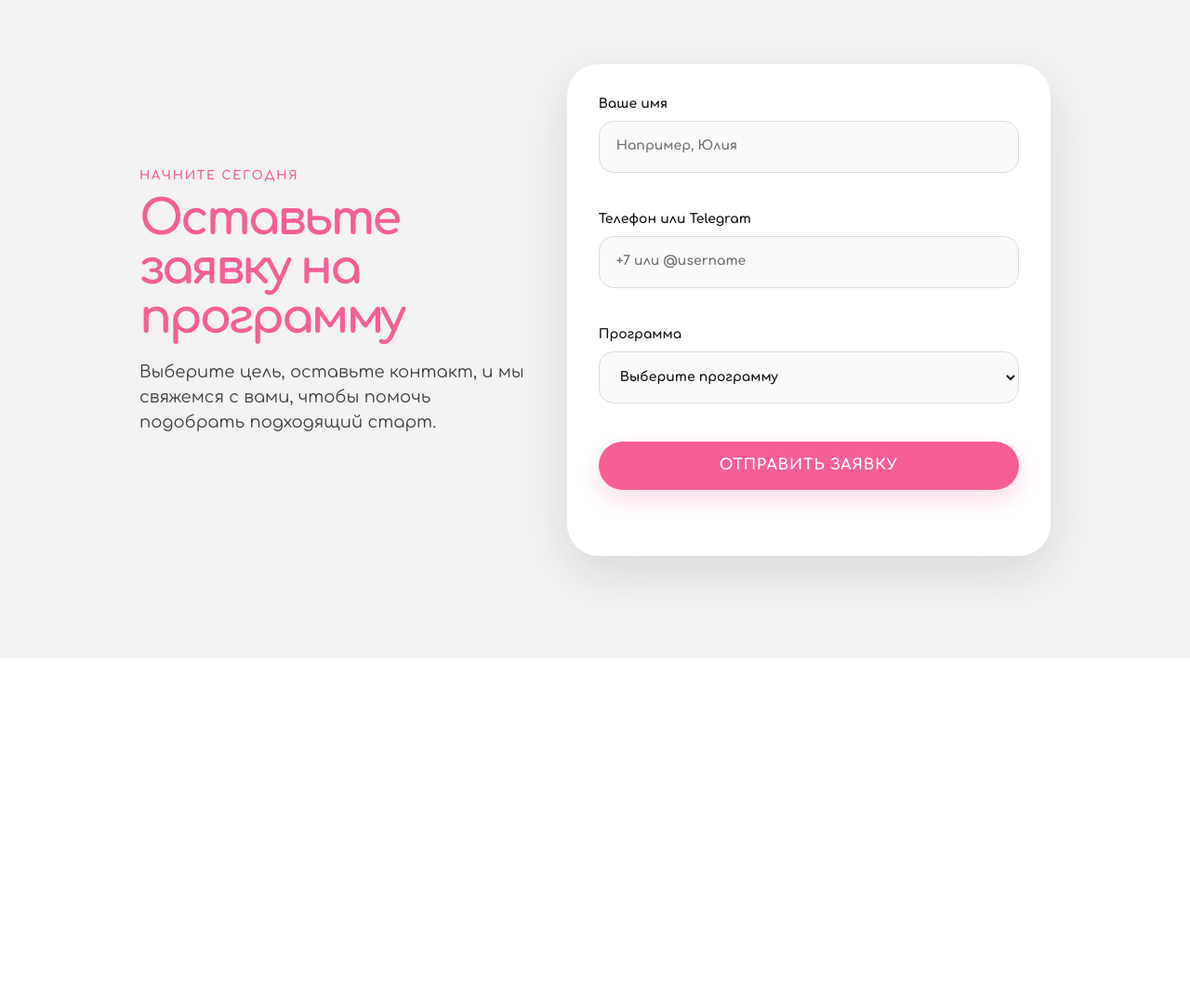
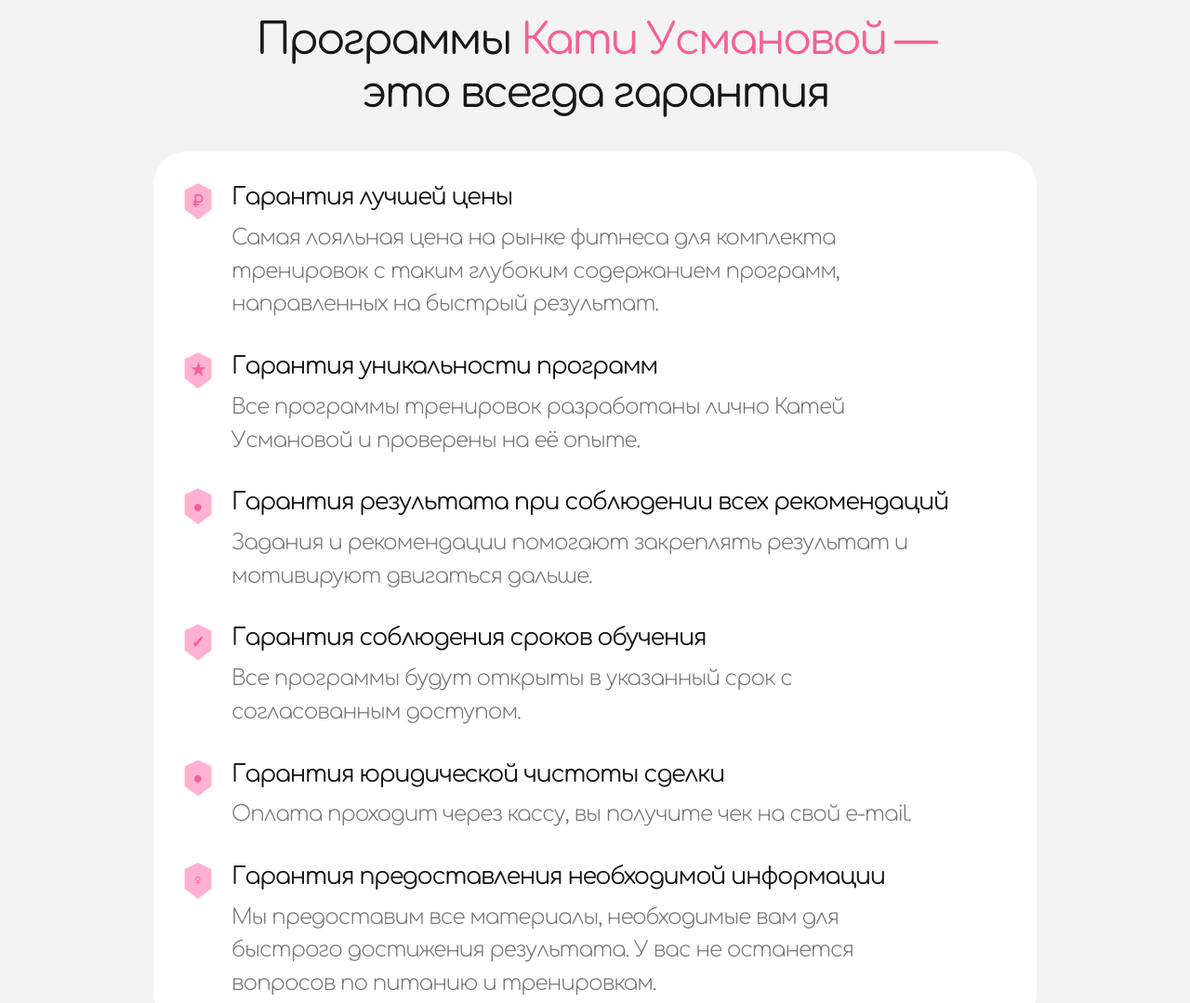
Before and after one commit to juliavibecoding-ai/usmanova-fit-test, a website: page index.html in a window 1280 px wide. Shown: the part 1760-2839 px from the top of the page at 93% size. Before the commit the page ends 2468 px from the top, so only its background shows below. Drawn offline with Linux system fonts and the light colour scheme.

Commit message:
fix: add original guarantees screen

```diff
--- a/index.html
+++ b/index.html
@@ -14,7 +14,7 @@
       href="https://fonts.googleapis.com/css2?family=Comfortaa:wght@300;400;500;600;700&display=swap"
       rel="stylesheet"
     >
-    <link rel="stylesheet" href="styles.css?v=three-screens">
+    <link rel="stylesheet" href="styles.css?v=guarantees">
   </head>
   <body>
     <main>
@@ -88,40 +88,62 @@
         </div>
       </section>
 
-      <section class="lead-screen" id="form" aria-labelledby="lead-title">
-        <div class="section-shell lead-screen__inner">
-          <div class="lead-screen__copy">
-            <p class="eyebrow">Начните сегодня</p>
-            <h2 id="lead-title">Оставьте заявку на программу</h2>
-            <p>
-              Выберите цель, оставьте контакт, и мы свяжемся с вами, чтобы помочь
-              подобрать подходящий старт.
-            </p>
+      <section class="guarantees" aria-labelledby="guarantees-title">
+        <div class="section-shell guarantees__inner">
+          <h2 id="guarantees-title">
+            Программы <span>Кати Усмановой —</span><br>
+            это всегда гарантия
+          </h2>
+
+          <div class="guarantee-card">
+            <article class="guarantee-item">
+              <span class="guarantee-icon">₽</span>
+              <div>
+                <h3>Гарантия лучшей цены</h3>
+                <p>Самая лояльная цена на рынке фитнеса для комплекта тренировок с таким глубоким содержанием программ, направленных на быстрый результат.</p>
+              </div>
+            </article>
+
+            <article class="guarantee-item">
+              <span class="guarantee-icon">★</span>
+              <div>
+                <h3>Гарантия уникальности программ</h3>
+                <p>Все программы тренировок разработаны лично Катей Усмановой и проверены на её опыте.</p>
+              </div>
+            </article>
+
+            <article class="guarantee-item">
+              <span class="guarantee-icon">●</span>
+              <div>
+                <h3>Гарантия результата при соблюдении всех рекомендаций</h3>
+                <p>Задания и рекомендации помогают закреплять результат и мотивируют двигаться дальше.</p>
+              </div>
+            </article>
+
+            <article class="guarantee-item">
+              <span class="guarantee-icon">✓</span>
+              <div>
+                <h3>Гарантия соблюдения сроков обучения</h3>
+                <p>Все программы будут открыты в указанный срок с согласованным доступом.</p>
+              </div>
+            </article>
+
+            <article class="guarantee-item">
+              <span class="guarantee-icon">●</span>
+              <div>
+                <h3>Гарантия юридической чистоты сделки</h3>
+                <p>Оплата проходит через кассу, вы получите чек на свой e-mail.</p>
+              </div>
+            </article>
+
+            <article class="guarantee-item">
+              <span class="guarantee-icon">♀</span>
+              <div>
+                <h3>Гарантия предоставления необходимой информации</h3>
+                <p>Мы предоставим все материалы, необходимые вам для быстрого достижения результата. У вас не останется вопросов по питанию и тренировкам.</p>
+              </div>
+            </article>
           </div>
-          <form class="lead-card" data-lead-form novalidate>
-            <label>
-              <span>Ваше имя</span>
-              <input name="name" autocomplete="name" placeholder="Например, Юлия" required>
-              <small data-error="name"></small>
-            </label>
-            <label>
-              <span>Телефон или Telegram</span>
-              <input name="contact" autocomplete="tel" placeholder="+7 или @username" required>
-              <small data-error="contact"></small>
-            </label>
-            <label>
-              <span>Программа</span>
-              <select name="program" required>
-                <option value="">Выберите программу</option>
-                <option>Стройности</option>
-                <option>Упругая попа 1.0</option>
-                <option>Упругая попа 2.0</option>
-              </select>
-              <small data-error="program"></small>
-            </label>
-            <button class="button" type="submit">Отправить заявку</button>
-            <p class="form-status" role="status" aria-live="polite" data-form-status></p>
-          </form>
         </div>
       </section>
     </main>
@@ -151,6 +173,6 @@
       </form>
     </dialog>
 
-    <script type="module" src="js/app.js?v=three-screens"></script>
+    <script type="module" src="js/app.js?v=guarantees"></script>
   </body>
 </html>
--- a/styles.css
+++ b/styles.css
@@ -478,6 +478,74 @@ input:focus-visible {
   font-weight: 400;
 }
 
+.guarantees {
+  padding: 42px 0 72px;
+  background: var(--surface);
+}
+
+.guarantees__inner {
+  width: min(950px, calc(100% - 40px));
+}
+
+.guarantees h2 {
+  margin: 0 0 34px;
+  font-size: clamp(36px, 3.6vw, 52px);
+  font-weight: 400;
+  letter-spacing: -0.055em;
+  line-height: 1.24;
+  text-align: center;
+}
+
+.guarantees h2 span {
+  color: var(--pink);
+}
+
+.guarantee-card {
+  display: grid;
+  padding: 34px 30px 28px;
+  gap: 34px;
+  border-radius: 36px;
+  background: #fff;
+}
+
+.guarantee-item {
+  display: grid;
+  align-items: start;
+  gap: 18px;
+  grid-template-columns: 36px 1fr;
+}
+
+.guarantee-icon {
+  display: grid;
+  width: 36px;
+  height: 39px;
+  align-items: center;
+  justify-content: center;
+  color: #f65f96;
+  background: #ffb1d2;
+  clip-path: polygon(50% 0, 90% 18%, 90% 72%, 50% 100%, 10% 72%, 10% 18%);
+  font-size: 18px;
+  font-weight: 700;
+}
+
+.guarantee-item h3 {
+  margin: 0 0 10px;
+  font-size: clamp(23px, 2vw, 31px);
+  font-weight: 400;
+  letter-spacing: -0.055em;
+  line-height: 1.2;
+}
+
+.guarantee-item p {
+  max-width: 760px;
+  margin: 0;
+  color: #777;
+  font-size: clamp(21px, 1.8vw, 28px);
+  font-weight: 300;
+  letter-spacing: -0.045em;
+  line-height: 1.55;
+}
+
 .cookie {
   position: fixed;
   z-index: 20;
@@ -778,6 +846,43 @@ input:focus-visible {
     padding: 22px;
   }
 
+  .guarantees {
+    padding: 46px 0 58px;
+  }
+
+  .guarantees__inner {
+    width: calc(100% - 32px);
+  }
+
+  .guarantees h2 {
+    font-size: 31px;
+  }
+
+  .guarantee-card {
+    padding: 24px 18px;
+    gap: 26px;
+    border-radius: 28px;
+  }
+
+  .guarantee-item {
+    grid-template-columns: 32px 1fr;
+    gap: 14px;
+  }
+
+  .guarantee-icon {
+    width: 32px;
+    height: 35px;
+    font-size: 15px;
+  }
+
+  .guarantee-item h3 {
+    font-size: 22px;
+  }
+
+  .guarantee-item p {
+    font-size: 17px;
+  }
+
   .cookie {
     right: 12px;
     bottom: 12px;
```
